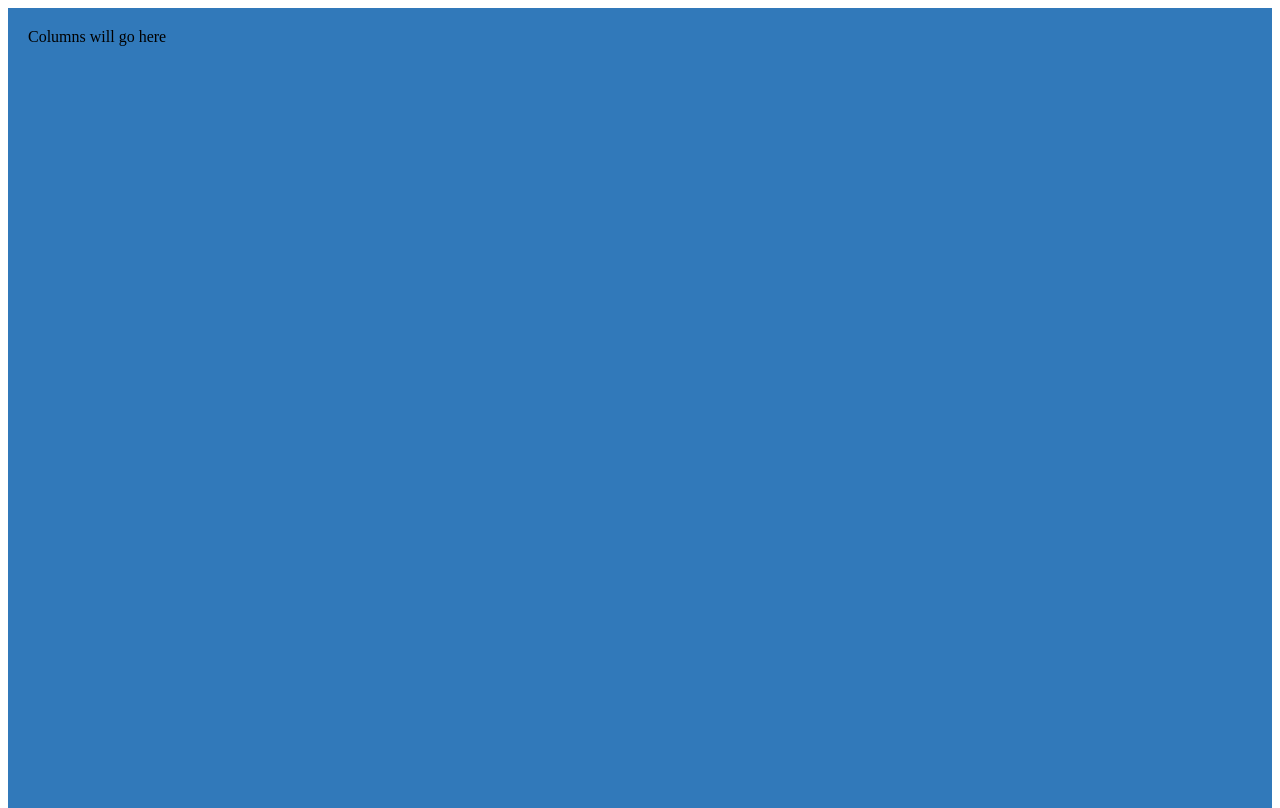
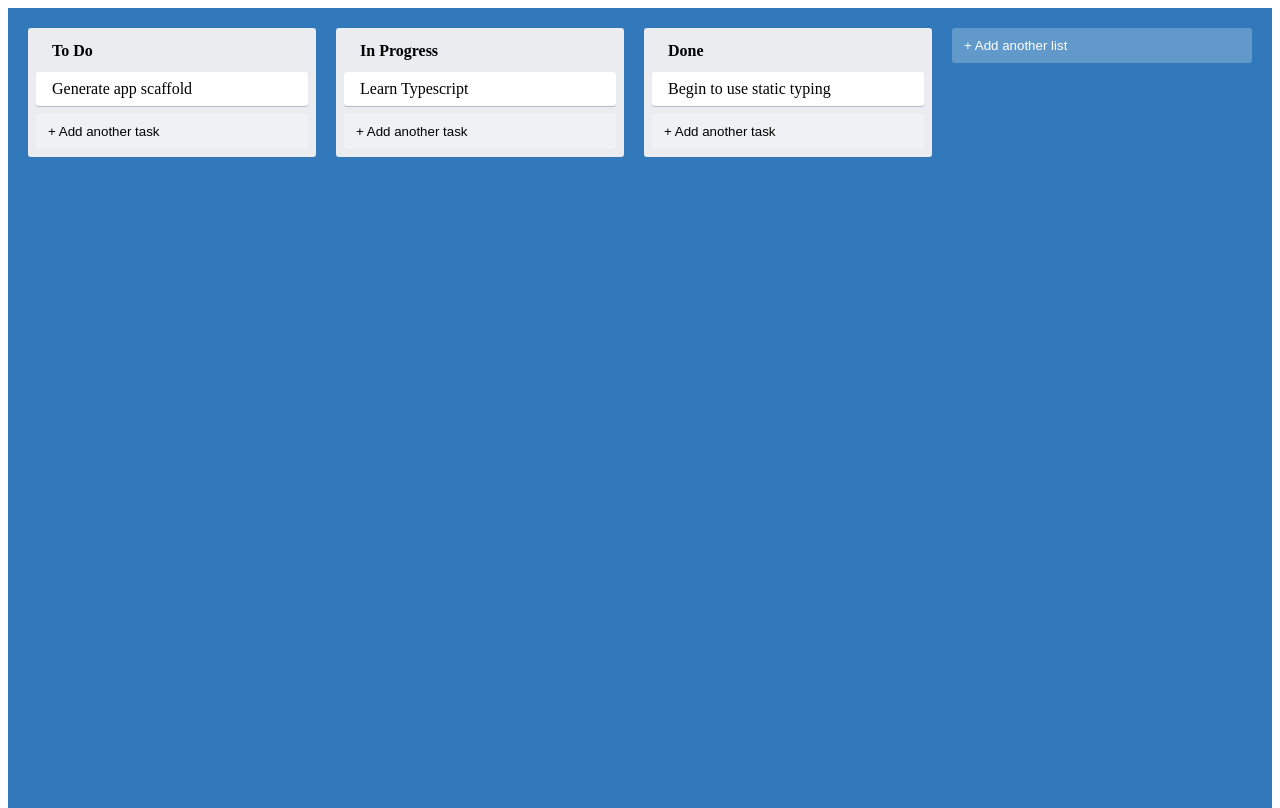
Before and after one commit to aximilli1212/trello-clone, a React (Create React App) app: page / in a window 1280 px wide. Built offline with nearby package versions, Linux system fonts and the light colour scheme.

Commit message:
Add scaffold view sample for all components

```diff
--- a/src/App.tsx
+++ b/src/App.tsx
@@ -1,8 +1,22 @@
 import React from 'react';
+import {AddNewItem} from "./components/NewItem/AddNewItem";
 import {AppContainer} from "./styles/styles";
+import {Column} from "./components/Column/Column";
+import {Card} from "./components/Card/Card";
 
 export const App = () =>{
-  return <AppContainer>
-    Columns will go here
-  </AppContainer>;
+    return (
+        <AppContainer>
+        <Column text="To Do">
+            <Card text="Generate app scaffold" />
+        </Column>
+        <Column text="In Progress">
+            <Card text="Learn Typescript" />
+        </Column>
+        <Column text="Done">
+            <Card text="Begin to use static typing" />
+        </Column>
+        <AddNewItem toggleButtonText="+ Add another list" onAdd={console.log} />
+        </AppContainer>
+        );
 }
--- a/src/components/Column/Column.tsx
+++ b/src/components/Column/Column.tsx
@@ -1,4 +1,5 @@
 import React from 'react'
+import {AddNewItem} from "../NewItem/AddNewItem";
 import { ColumnContainer, ColumnTitle } from "../../styles/styles";
 
 type ColumnProps = {
@@ -9,5 +10,10 @@ export const Column: React.FC<ColumnProps> = ({text, children})=>{
     return <ColumnContainer>
         <ColumnTitle>{text}</ColumnTitle>
         {children}
+        <AddNewItem
+          toggleButtonText="+ Add another task"
+          onAdd={console.log}
+          dark
+        />
     </ColumnContainer>
 }
```
